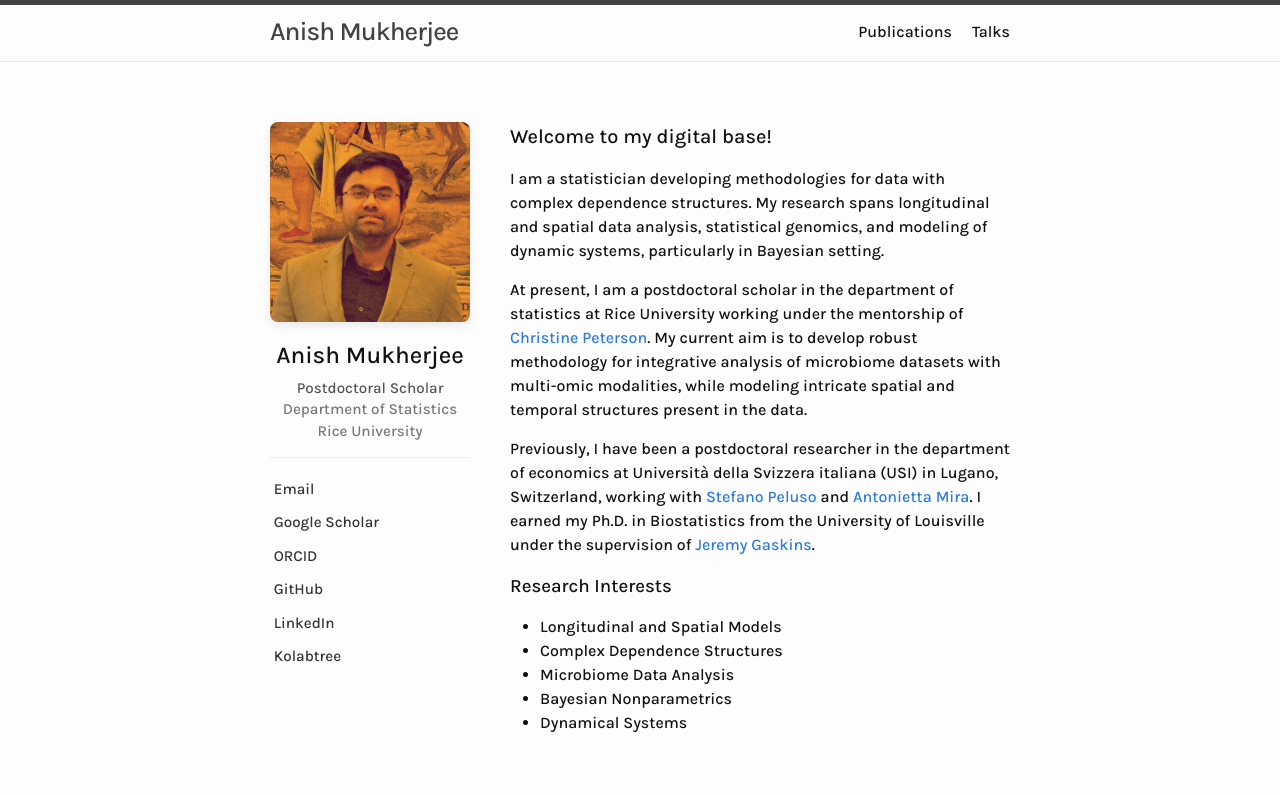
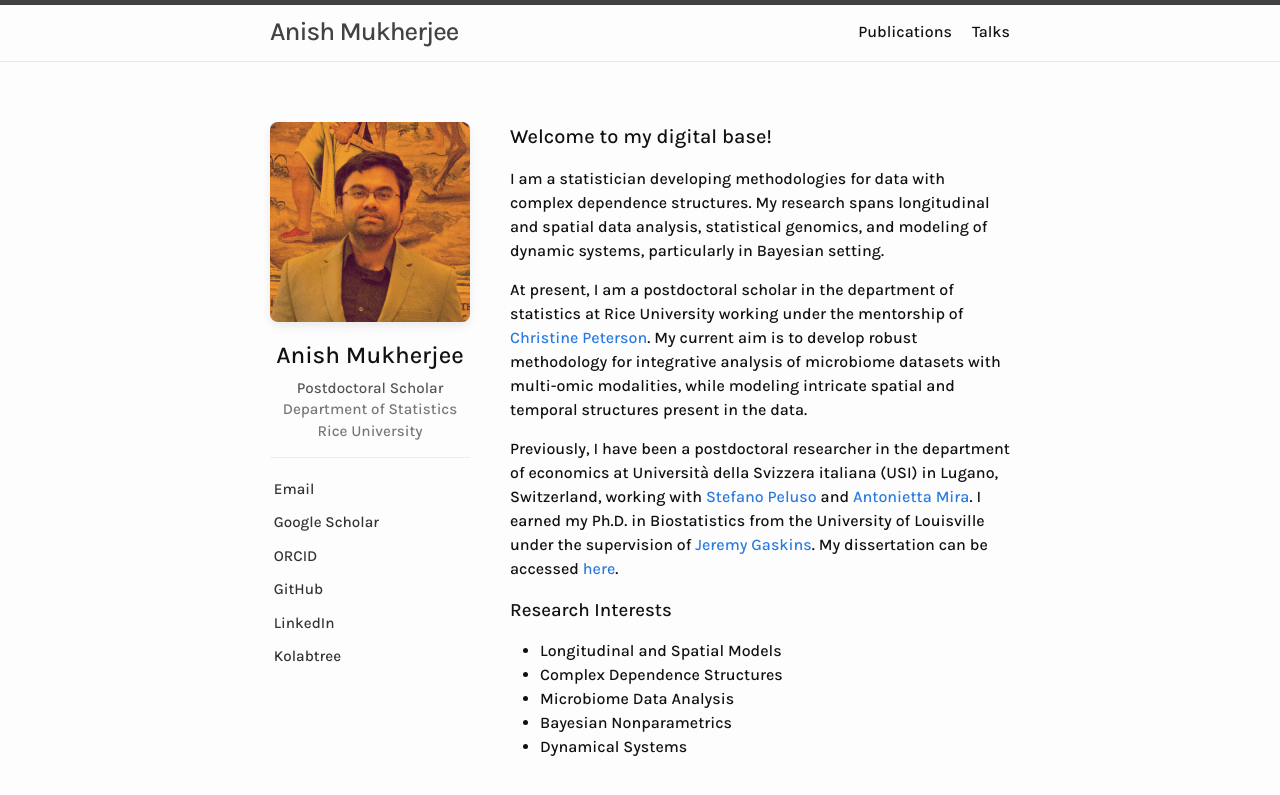
Before and after one commit to anishspace/anishspace.github.io, a Jekyll site: the page built from index.markdown, in a window 1280 px wide. Shown: the top 795 px of the page. Built offline with Jekyll 4.4.1, drawn with Linux system fonts in a browser that asks for light colours.

Commit message:
Update index.markdown

```diff
--- a/index.markdown
+++ b/index.markdown
@@ -90,7 +90,7 @@ custom_head: |
 
     <p>At present, I am a postdoctoral scholar in the department of statistics at Rice University working under the mentorship of <a href="https://sites.google.com/rice.edu/cbpeterson/">Christine Peterson</a>. My current aim is to develop robust methodology for integrative analysis of microbiome datasets with multi-omic modalities, while modeling intricate spatial and temporal structures present in the data.</p>
 
-    <p>Previously, I have been a postdoctoral researcher in the department of economics at Università della Svizzera italiana (USI) in Lugano, Switzerland, working with <a href="https://publires.unicatt.it/en/persons/stefano-peluso/">Stefano Peluso</a> and <a href="http://usi.to/exz">Antonietta Mira</a>. I earned my Ph.D. in Biostatistics from the University of Louisville under the supervision of <a href="https://profiles.louisville.edu/jeremy.gaskins">Jeremy Gaskins</a>.
+    <p>Previously, I have been a postdoctoral researcher in the department of economics at Università della Svizzera italiana (USI) in Lugano, Switzerland, working with <a href="https://publires.unicatt.it/en/persons/stefano-peluso/">Stefano Peluso</a> and <a href="http://usi.to/exz">Antonietta Mira</a>. I earned my Ph.D. in Biostatistics from the University of Louisville under the supervision of <a href="https://profiles.louisville.edu/jeremy.gaskins">Jeremy Gaskins</a>. My dissertation can be accessed <a href="https://ir.library.louisville.edu/etd/4572/">here</a>.
     </p>
 
     <!-- <p>My methodological contributions include the development of models for zero-inflated correlated count data, frameworks for identifying heterogeneity and outliers in longitudinal outcomes, Bayesian models for longitudinal microbiome data, and nonparametric Bayesian methods based on stochastic differential equations to study infectious disease transmission and gene regulation. Beyond methodology, I have collaborated on several application-focused projects in public health, including research on sports medicine, maternal health, wastewater-based epidemiology, and environment.
```
